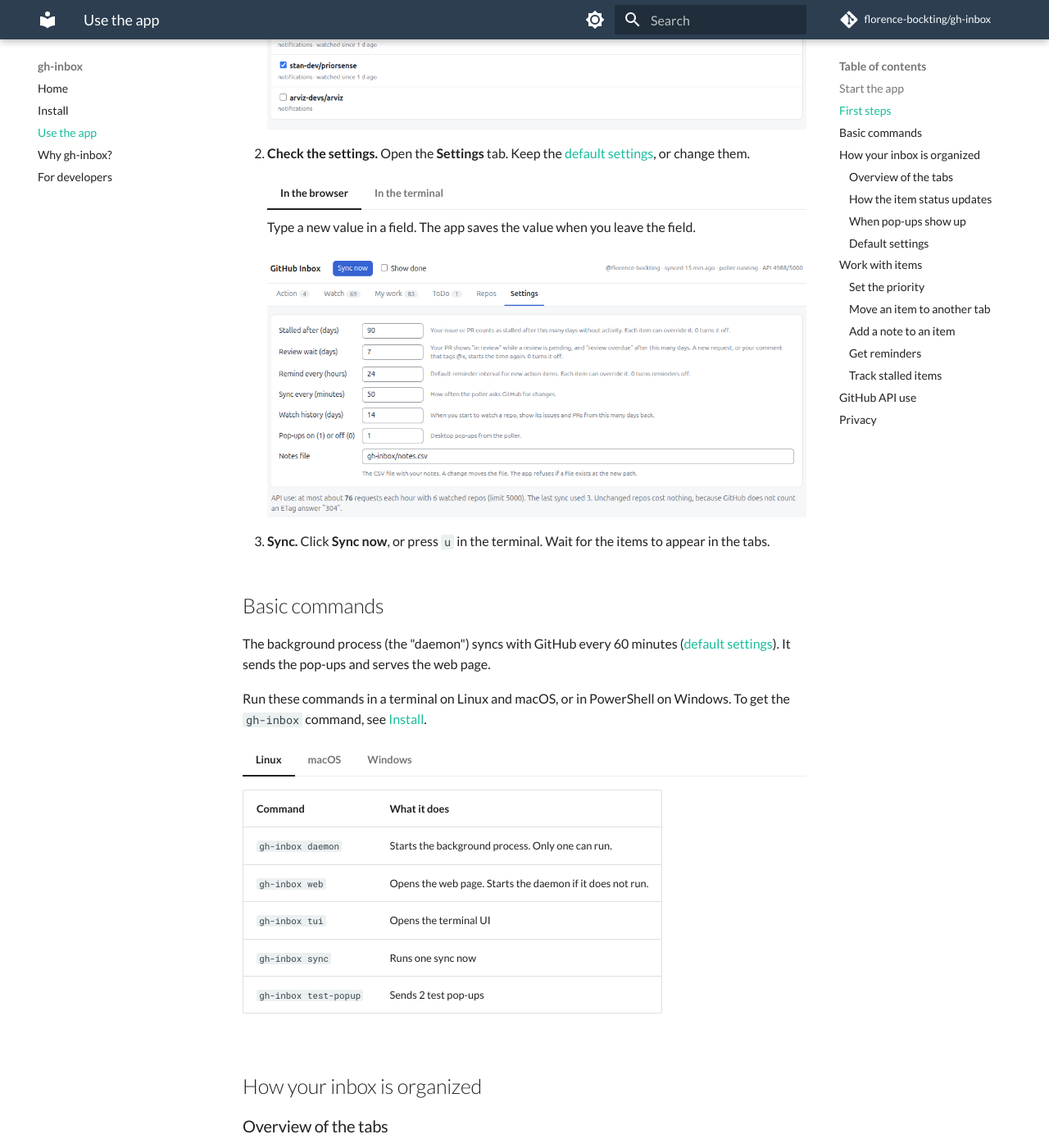
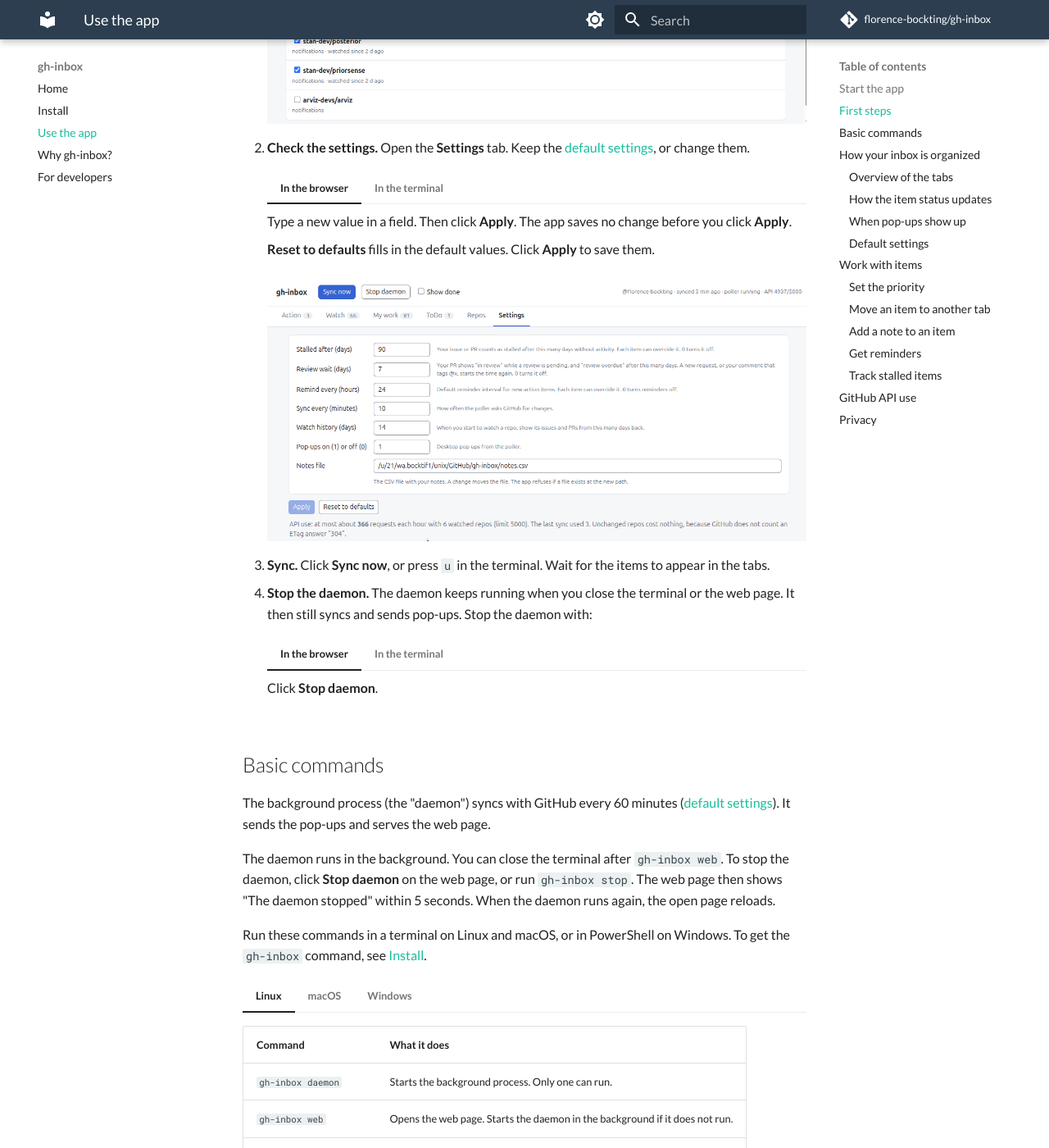
Before and after one commit to florence-bockting/gh-inbox, an MkDocs documentation site: the page built from docs/usage.md, in a window 1280 px wide and 1400 px high, scrolled down 1953 px. Shown: the whole window at 82% size. Built offline with MkDocs 1.6.1 and Material for MkDocs 9.7.7, drawn with Linux system fonts in a browser that asks for light colours; comment, search, counter and statistics services are not loaded; some of the changed text lies outside the part shown.

Commit message:
feat: add stop daemon functionality

```diff
--- a/docs/usage.md
+++ b/docs/usage.md
@@ -111,7 +111,7 @@
 
 ## First steps
 
-Do these steps once, after the first start. Then the inbox fills up.
+Do steps 1 to 3 once, after the first start. Then the inbox fills up. Do step 4 when you want to stop the app.
 
 1. **Select the repos to watch.** Open the **Repos** tab.
 
@@ -134,8 +134,11 @@
 
     === "In the browser"
 
-        Type a new value in a field. The app saves the value when you leave the
-        field.
+        Type a new value in a field. Then click **Apply**. The app saves no
+        change before you click **Apply**.
+
+        **Reset to defaults** fills in the default values. Click **Apply** to
+        save them.
 
     === "In the terminal"
 
@@ -148,11 +151,27 @@
 3. **Sync.** Click **Sync now**, or press `u` in the terminal. Wait for the
    items to appear in the tabs.
 
+4. **Stop the daemon.** The daemon keeps running when you close the terminal or the
+   web page. It then still syncs and sends pop-ups. Stop the daemon with:
+
+    === "In the browser"
+
+        Click **Stop daemon**.
+
+    === "In the terminal"
+
+        Run `gh-inbox stop`.
+
 ## Basic commands
 
 The background process (the "daemon") syncs with GitHub every 60 minutes
 ([default settings](#default-settings)). It
 sends the pop-ups and serves the web page.
+
+The daemon runs in the background. You can close the terminal after `gh-inbox web`.
+To stop the daemon, click **Stop daemon** on the web page, or run `gh-inbox stop`.
+The web page then shows "The daemon stopped" within 5 seconds.
+When the daemon runs again, the open page reloads.
 
 Run these commands in a terminal on Linux and macOS, or in PowerShell on Windows.
 To get the `gh-inbox` command, see [Install](install.md).
@@ -162,7 +181,8 @@
     | Command | What it does |
     | :-- | :-- |
     | `gh-inbox daemon` | Starts the background process. Only one can run. |
-    | `gh-inbox web` | Opens the web page. Starts the daemon if it does not run. |
+    | `gh-inbox web` | Opens the web page. Starts the daemon in the background if it does not run. |
+    | `gh-inbox stop` | Stops the daemon |
     | `gh-inbox tui` | Opens the terminal UI |
     | `gh-inbox sync` | Runs one sync now |
     | `gh-inbox test-popup` | Sends 2 test pop-ups |
@@ -172,7 +192,8 @@
     | Command | What it does |
     | :-- | :-- |
     | `gh-inbox daemon` | Starts the background process. Only one can run. |
-    | `gh-inbox web` | Opens the web page. Starts the daemon if it does not run. |
+    | `gh-inbox web` | Opens the web page. Starts the daemon in the background if it does not run. |
+    | `gh-inbox stop` | Stops the daemon |
     | `gh-inbox tui` | Opens the terminal UI |
     | `gh-inbox sync` | Runs one sync now |
     | `gh-inbox test-popup` | Sends 2 test pop-ups |
@@ -182,7 +203,8 @@
     | Command | What it does |
     | :-- | :-- |
     | `gh-inbox.exe daemon` | Starts the background process. Only one can run. |
-    | `gh-inbox.exe web` | Opens the web page. Starts the daemon if it does not run. |
+    | `gh-inbox.exe web` | Opens the web page. Starts the daemon in the background if it does not run. |
+    | `gh-inbox.exe stop` | Stops the daemon |
     | `gh-inbox.exe tui` | Opens the terminal UI |
     | `gh-inbox.exe sync` | Runs one sync now |
     | `gh-inbox.exe test-popup` | Sends 2 test pop-ups |
@@ -248,7 +270,23 @@
 A pop-up comes again after the [reminder interval](#default-settings)
 until you act. You can set an interval for each item (![reminder](icons/reminder.svg){ height="16" }). 0 turns the reminders off.
 
+The title of a pop-up starts with an emoji. The emoji shows the type:
+
+| Emoji | Pop-up |
+| :-- | :-- |
+| 🔍 | Review requested |
+| 💬 | You were mentioned |
+| 👥 | Your team was mentioned |
+| 📌 | You were assigned |
+| 🔔 | Other action item |
+| ✅ | Your to-do |
+| ⏳ | Review overdue |
+| 💤 | Stalled |
+| 📬 | Summary of more than 5 pop-ups |
+| ⚠️ | Few GitHub API requests left |
+
 More than 5 pop-ups at the same time become one summary pop-up.
+The app sends the pop-ups 2 seconds apart. Some desktops do not show pop-ups that come faster.
 
 ### Default settings
 
@@ -343,7 +381,7 @@
 | :-- | :-- |
 | `@your-login` | The GitHub account that `gh` uses |
 | `synced 5m ago` | The time of the last sync. Before the first sync: `never synced`. |
-| `poller running` | The daemon syncs with GitHub. In red: `poller not running`. Start the daemon again. |
+| `poller running` | The daemon syncs with GitHub. In red: `poller not running`. Run `gh-inbox web` to start the daemon again. |
 | `sync error` | The last sync failed. In the web page, move the mouse on it to see the error. |
 | `API 4800/5000` | GitHub API requests left in this hour, and the limit. See [GitHub API use](#github-api-use). |
 
--- a/ghinbox/static/index.html
+++ b/ghinbox/static/index.html
@@ -10,6 +10,7 @@
 <header>
   <h1>gh-inbox</h1>
   <button class="btn primary" id="sync">Sync now</button>
+  <button class="btn" id="stopDaemon">Stop daemon</button>
   <label><input type="checkbox" id="showDone"> Show done</label>
   <span class="status" id="status"></span>
 </header>
```
Also changed, not shown: docs/developers.md (+22 -0 lines), docs/install.md (+11 -7 lines), ghinbox/static/app.js (+25 -3 lines), docs/screenshots/action.png, docs/screenshots/repos.png, docs/screenshots/settings.png, 5 other files.
